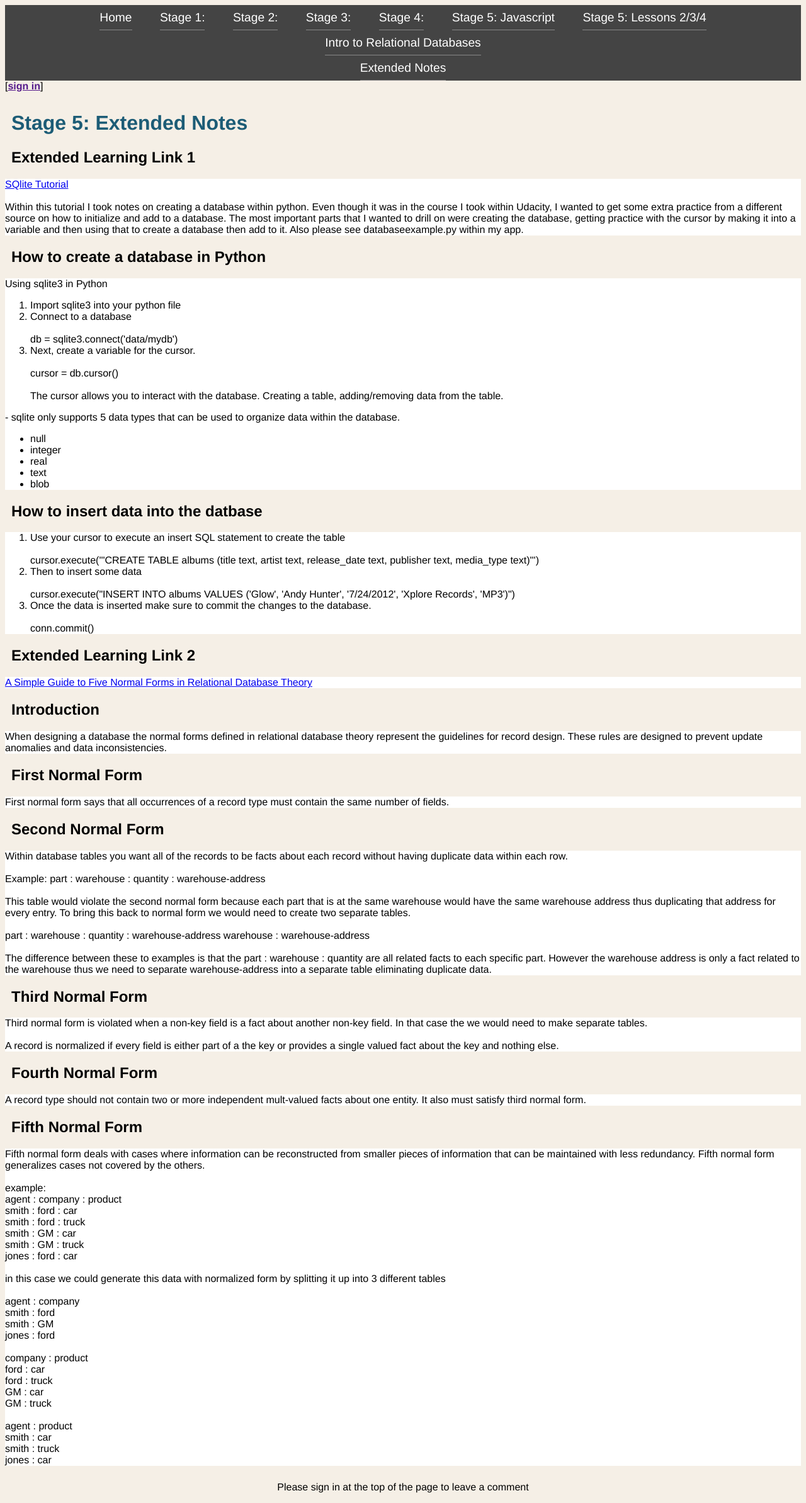
After one commit to ktryber/intro-to-programming-app, a Python web app: template templates/extendednotes.html in a window 1280 px wide. The commit adds this page. Shown: the whole page at 63% size. Run offline with Jinja, Linux system fonts and the light colour scheme; the template is opened without the code that fills it, so the values that code supplies are empty.

Commit message:
stage 5 commit 1

```diff
--- a/templates/base.html
+++ b/templates/base.html
@@ -17,6 +17,7 @@
 				<li><a href="/stage5javascript">Stage 5: Javascript</a></li>
 				<li><a href="/stage5api">Stage 5: Lessons 2/3/4</a></li>
 				<li><a href="/relationaldatabases">Intro to Relational Databases</li>
+				<li><a href="/extendednotes">Extended Notes</a></li>
 			</ul>
 
 		</div>
--- /dev/null
+++ b/templates/extendednotes.html
@@ -0,0 +1,143 @@
+{% extends "base.html" %}
+
+{% block content %}
+
+<div class="stage">
+	<h1>Stage 5: Extended Notes</h1>
+		<div class="lesson-title-box">
+			<h2>Extended Learning Link 1</h2>
+				<div class="content">
+					<a href="http://www.blog.pythonlibrary.org/2012/07/18/python-a-simple-step-by-step-sqlite-tutorial/">SQlite Tutorial</a><br><br>
+
+					Within this tutorial I took notes on creating a database within python. Even though it was in the course I took within Udacity, I wanted to get some extra practice from a different source on how to initialize and add to a database. The most important parts that I wanted to drill on were creating the database, getting practice with the cursor by making it into a variable and then using that to create a database then add to it.
+
+					Also please see databaseexample.py within my app.
+				</div>
+		</div>
+
+		<div class="lesson-title-box">
+			<h2>How to create a database in Python</h2>
+				<div class="content">
+					Using sqlite3 in Python
+					<ol>
+						<li>Import sqlite3 into your python file</li>
+						<li>Connect to a database<br><br>db = sqlite3.connect('data/mydb')</li>
+						<li>Next, create a variable for the cursor.<br><br> cursor = db.cursor()<br><br> The cursor allows you to interact with the database. Creating a table, adding/removing data from the table.</li>
+					</ol>
+
+					- sqlite only supports 5 data types that can be used to organize data within the database.
+					<ul>
+						<li>null</li>
+						<li>integer</li>
+						<li>real</li>
+						<li>text</li>
+						<li>blob</li>
+					</ul>
+				</div>
+		</div>
+
+		<div class="lesson-title-box">
+			<h2>How to insert data into the datbase</h2>
+				<div class="content">
+					<ol>
+						<li>Use your cursor to execute an insert SQL statement to create the table<br><br>cursor.execute('''CREATE TABLE albums
+                  (title text, artist text, release_date text,
+                   publisher text, media_type text)''')</li>
+                   		<li>Then to insert some data<br><br> cursor.execute("INSERT INTO albums VALUES ('Glow', 'Andy Hunter', '7/24/2012', 'Xplore Records', 'MP3')")</li>
+                   		<li>Once the data is inserted make sure to commit the changes to the database.<br><br>conn.commit()</li>
+					</ol>
+				</div>
+		</div>
+
+		<div class="lesson-title-box">
+			<h2>Extended Learning Link 2</h2>
+				<div class="content">
+					<a href="http://www.bkent.net/Doc/simple5.htm">A Simple Guide to Five Normal Forms in Relational Database Theory</a>
+				</div>
+		</div>
+
+		<div class="lesson-title-box">
+			<h2>Introduction</h2>
+				<div class="content">
+					When designing a database the normal forms defined in relational database theory represent the guidelines for record design. These rules are designed to prevent update anomalies and data inconsistencies.
+				</div>
+		</div>
+
+		<div class="lesson-title-box">
+			<h2>First Normal Form</h2>
+				<div class="content">
+					First normal form says that all occurrences of a record type must contain the same number of fields.
+				</div>
+		</div>
+
+		<div class="lesson-title-box">
+			<h2>Second Normal Form</h2>
+				<div class="content">
+					Within database tables you want all of the records to be facts about each record without having duplicate data within each row.<br><br>
+
+					Example: part : warehouse : quantity : warehouse-address<br><br>
+
+					This table would violate the second normal form because each part that is at the same warehouse would have the same warehouse address thus duplicating that address for every entry.  To bring this back to normal form we would need to create two separate tables.<br><br>
+
+					part : warehouse : quantity : warehouse-address        warehouse : warehouse-address<br><br>
+
+					The difference between these to examples is that the part : warehouse : quantity are all related facts to each specific part.  However the warehouse address is only a fact related to the warehouse thus we need to separate warehouse-address into a separate table eliminating duplicate data.
+
+				</div>
+		</div>
+
+		<div class="lesson-title-box">
+			<h2>Third Normal Form</h2>
+				<div class="content">
+					Third normal form is violated when a non-key field is a fact about another non-key field.  In that case the we would need to make separate tables. <br><br>
+
+					A record is normalized if every field is either part of a the key or provides a single valued fact about the key and nothing else.
+				</div>
+		</div>
+
+		<div class="lesson-title-box">
+			<h2>Fourth Normal Form</h2>
+				<div class="content">
+					A record type should not contain two or more independent mult-valued facts about one entity. It also must satisfy third normal form.
+				</div>
+		</div>
+
+		<div class="lesson-title-box">
+			<h2>Fifth Normal Form</h2>
+				<div class="content">
+					Fifth normal form deals with cases where information can be reconstructed from smaller pieces of information that can be maintained with less redundancy. Fifth normal form generalizes cases not covered by the others.<br><br>
+
+					example: <br>
+					agent : company : product<br>
+					smith : ford    : car<br>
+					smith : ford    : truck<br>
+					smith : GM      : car<br>
+					smith : GM      : truck<br>
+					jones : ford    : car <br><br>
+
+					in this case we could generate this data with normalized form by splitting it up into 3 different tables<br><br>
+
+					agent : company<br>
+					smith : ford<br>
+					smith : GM<br>
+					jones : ford <br><br>
+
+					company : product<br>
+					ford    : car<br>
+					ford    : truck<br>
+					GM      : car<br>
+					GM      : truck<br><br>
+
+					agent : product<br>
+					smith : car<br>
+					smith : truck<br>
+					jones : car<br>
+
+
+
+
+				</div>
+		</div>
+</div>
+
+{% endblock %}
--- a/templates/stage1.html
+++ b/templates/stage1.html
@@ -104,10 +104,10 @@
 	  						<p>
 	  							<ul>
 	  								<li>
-	  									<a href=""http://validator.w3.org/#validate_by_input"">To verify HTML</a>
+	  									<a href="http://validator.w3.org/#validate_by_input">To verify HTML</a>
 	  								</li>
 	  								<li>
-	  									<a href=""http://jigsaw.w3.org/css-validator/#validate_by_input"">To verify CSS</a>
+	  									<a href="http://jigsaw.w3.org/css-validator/#validate_by_input">To verify CSS</a>
 	  								</li>
 	  							</ul>
 	  						</p>
```
Also changed, not shown: databaseexample.py (added, +23 -0 lines), main.py (+14 -0 lines), xx.db (added), 2 other files.
